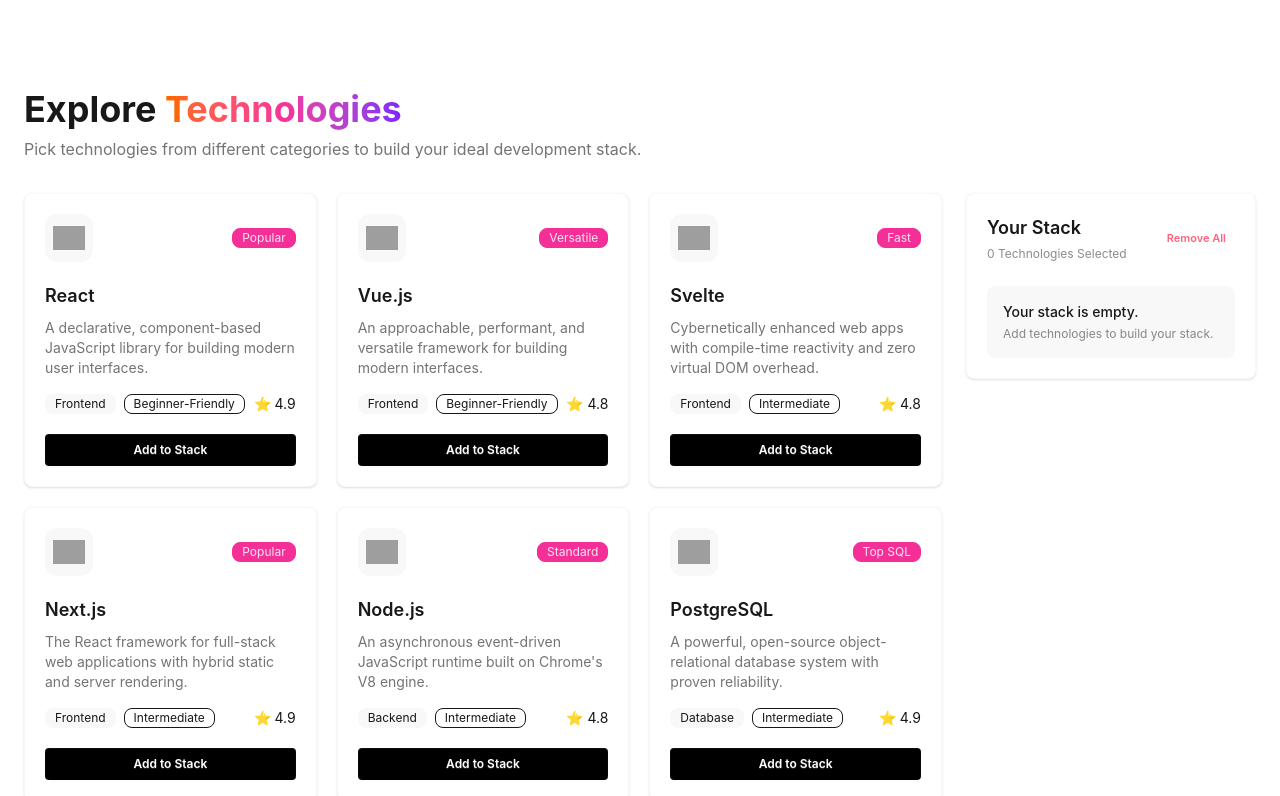
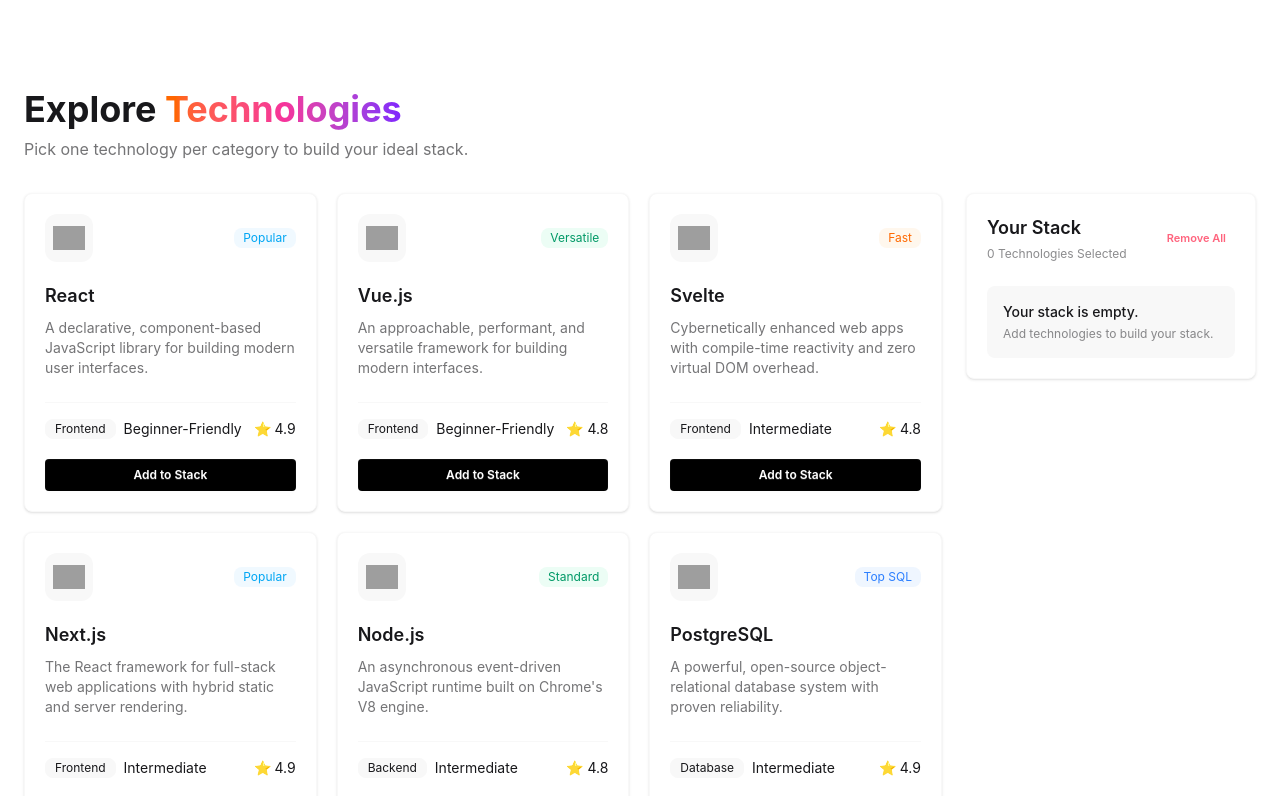
Before and after one commit to Faiazrahman07/dev-stack, a React (Vite) app: page / in a window 1280 px wide. Shown: the part 580-1376 px from the top of the page. Built offline with nearby package versions, Linux system fonts and the light colour scheme; grey boxes are pictures that could not be loaded.

Commit message:
update technology list

```diff
--- a/src/Components/Banner.tsx
+++ b/src/Components/Banner.tsx
@@ -15,9 +15,10 @@
           </h1>
 
           <p className="mt-6 max-w-xl text-gray-600">
-            Explore frontend, backend, database, and tooling options,
+            Explore frontend, backend, database, and tooling options,<br/>
             compare them side by side, and put together the stack that
-            fits your next project.
+            fits your <br/>
+            next project.
           </p>
 
           <div className="mt-8 flex gap-3">
--- a/src/Components/TechnologyCard.tsx
+++ b/src/Components/TechnologyCard.tsx
@@ -36,8 +36,7 @@
         </h2>
 
         <p className="mt-2 text-sm text-base-content/60 md:text-base">
-          Pick technologies from different categories to build your ideal
-          development stack.
+         Pick one technology per category to build your ideal stack.
         </p>
       </div>
 
--- a/src/Components/TechnologyList.tsx
+++ b/src/Components/TechnologyList.tsx
@@ -33,6 +33,52 @@
           (item) => item.id === tech.id
         );
 
+        let badgeColor = "bg-base-200 text-base-content";
+
+        if (tech.badge === "Popular") {
+          badgeColor = "bg-sky-50 text-sky-500";
+        }
+
+        if (tech.badge === "Versatile") {
+          badgeColor = "bg-emerald-50 text-emerald-600";
+        }
+
+        if (tech.badge === "Fast") {
+          badgeColor = "bg-orange-50 text-orange-500";
+        }
+
+        if (tech.badge === "Standard") {
+          badgeColor = "bg-emerald-50 text-emerald-600";
+        }
+
+        if (tech.badge === "Top SQL") {
+          badgeColor = "bg-blue-50 text-blue-500";
+        }
+
+        if (tech.badge === "Cache") {
+          badgeColor = "bg-red-50 text-red-500";
+        }
+
+        if (tech.badge === "Ubiquitous") {
+          badgeColor = "bg-amber-50 text-amber-600";
+        }
+
+        if (tech.badge === "Essential") {
+          badgeColor = "bg-sky-50 text-sky-500";
+        }
+
+        if (tech.badge === "Robust") {
+          badgeColor = "bg-blue-50 text-blue-500";
+        }
+
+        if (tech.badge === "Modern") {
+          badgeColor = "bg-cyan-50 text-cyan-500";
+        }
+
+        if (tech.badge === "Containers") {
+          badgeColor = "bg-sky-50 text-sky-500";
+        }
+
         return (
           <div
             key={tech.id}
@@ -48,7 +94,7 @@
                   />
                 </div>
 
-                <span className="badge badge-secondary badge-sm">
+                <span className={`badge badge-sm border-0 ${badgeColor}`}>
                   {tech.badge}
                 </span>
               </div>
@@ -59,14 +105,12 @@
                 {tech.description}
               </p>
 
-              <div className="mt-2 flex items-center gap-2 text-sm">
+              <div className="mt-4 flex items-center gap-2 border-t border-base-200 pt-4 text-sm">
                 <span className="badge badge-ghost badge-sm">
                   {tech.category}
                 </span>
 
-                <span className="badge badge-outline badge-sm">
-                  {tech.difficulty}
-                </span>
+                <span>{tech.difficulty}</span>
 
                 <span className="ml-auto">
                   ⭐ {tech.rating}
```
